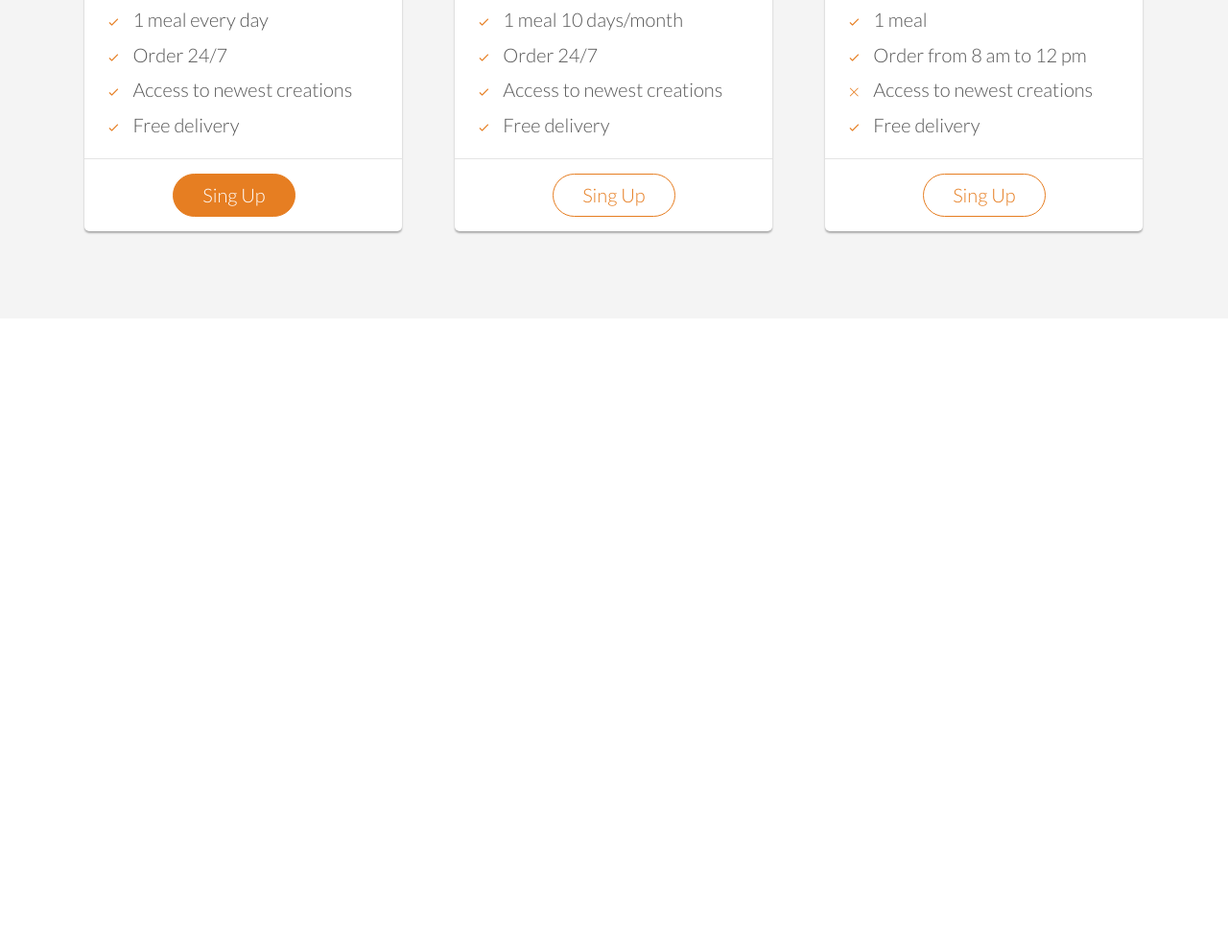
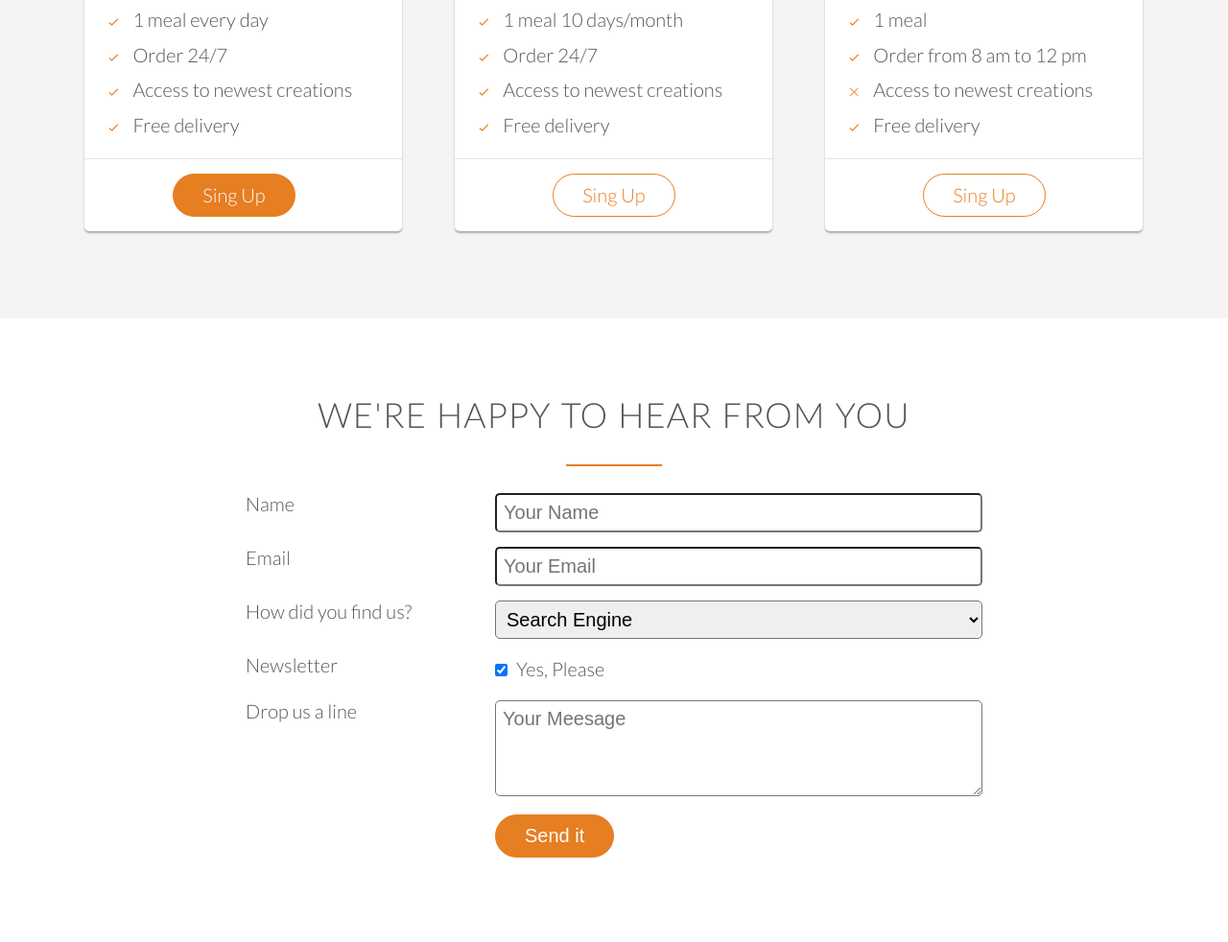
Before and after one commit to bnazmi/omnifood, a plain HTML site: page index.html in a window 1280 px wide. Shown: the part 4267-5249 px from the top of the page at 96% size. Before the commit the page ends 4599 px from the top, so only its background shows below. Drawn offline with Linux system fonts and the light colour scheme; files whose address does not match are found by name.

Commit message:
Contact Form Structure and Formating

```diff
--- a/index.html
+++ b/index.html
@@ -329,6 +329,78 @@
             </div>
          </div>
      </section>
+     <!-- Contact Section -->
+     <section class="contact-section">
+         <div class="row">
+             <h2>We're happy to hear from you</h2>
+         </div>
+         <div class="row">
+            <form action="#" method="post">
+                <div class="row">
+                    <div class="col span-1-of-3">
+                        <label for="name">Name</label>
+                    </div>
+                    <div class="col span-2-of-3">
+                        <input type="text" name="name" id="name" placeholder="Your Name" required>
+                    </div>
+                </div>
+                <div class="row">
+                        <div class="col span-1-of-3">
+                            <label for="email">Email</label>
+                        </div>
+                        <div class="col span-2-of-3">
+                            <input type="email" name="email" id="email" placeholder="Your Email" required>
+                        </div>
+                </div>
+                <div class="row">
+                        <div class="col span-1-of-3">
+                            <label for="find-us">How did you find us?</label>
+                        </div>
+                        <div class="col span-2-of-3">
+                            <select name="find-us" id="find-us">
+                                <option value="friends">Friends</option>
+                                <option value="search-engine" selected>Search Engine</option>
+                                <option value="ad">Ads</option>
+                                <option value="other">Other</option>
+                            </select>
+                        </div>
+                </div>
+                <div class="row">
+                        <div class="col span-1-of-3">
+                            <label for="">Newsletter</label>
+                        </div>
+                        <div class="col span-2-of-3">
+                            <input type="checkbox" name="newsletter" id="newsletter" checked> Yes, Please
+                        </div>
+                </div>
+                <div class="row">
+                        <div class="col span-1-of-3">
+                            <label for="meesage">Drop us a line</label>
+                        </div>
+                        <div class="col span-2-of-3">
+                            <textarea name="meesage" id="meesage" placeholder="Your Meesage" required></textarea>
+                        </div>
+                </div>
+                <div class="row">
+                        <div class="col span-1-of-3">
+                            <label for=""></label>
+                        </div>
+                        <div class="col span-2-of-3">
+                            <input type="submit" value="Send it">
+                        </div>
+                </div>
+
+            </form>
+         </div>
+     </section>
 </body>
 
 </html>
+
+<!--
+    Name
+Email
+How did you find us?
+Newsletter
+Drop us a line
+ -->
--- a/resources/css/style.css
+++ b/resources/css/style.css
@@ -6,6 +6,10 @@
     padding: 0;
     margin: 0;
     box-sizing: border-box;
+}
+
+*:focus {
+    outline: none;
 }
 
 html {
@@ -119,7 +123,8 @@ h3{
 /* BUTOONS */
 
 .btn:link,
-.btn:visited {
+.btn:visited,
+input[type=submit] {
     display: inline-block;
     padding: 10px 30px;
     text-decoration: none;
@@ -131,7 +136,8 @@ h3{
 
 
 .btn-full:link,
-.btn-full:visited {
+.btn-full:visited,
+input[type=submit] {
    background-color: #e67e22;
    border: 1px solid #e67e22;
    margin-right: 20px;
@@ -144,7 +150,9 @@ h3{
 }
 
 .btn:hover,
-.btn:active {
+.btn:active,
+input[type=submit]:hover,
+input[type=submit]:active {
     background-color: #cf6d17;
 
 }
@@ -439,3 +447,28 @@ cite img {
 .plan-price-meal {
     font-size: 90%;
 }
+
+/* ---------------------------- */
+/* Contact Form Section */
+/* ---------------------------- */
+.contact-section  {
+    width: 60%;
+    margin: 0 auto;
+}
+
+input[type=text],
+input[type=email],
+select,
+textarea {
+    width: 100%;
+    padding: 7px;
+    border-radius: 5px;
+}
+
+textarea {
+    height: 100px;
+}
+
+input[type=checkbox] {
+    margin: 10px 5px 10px 0;
+}
```
